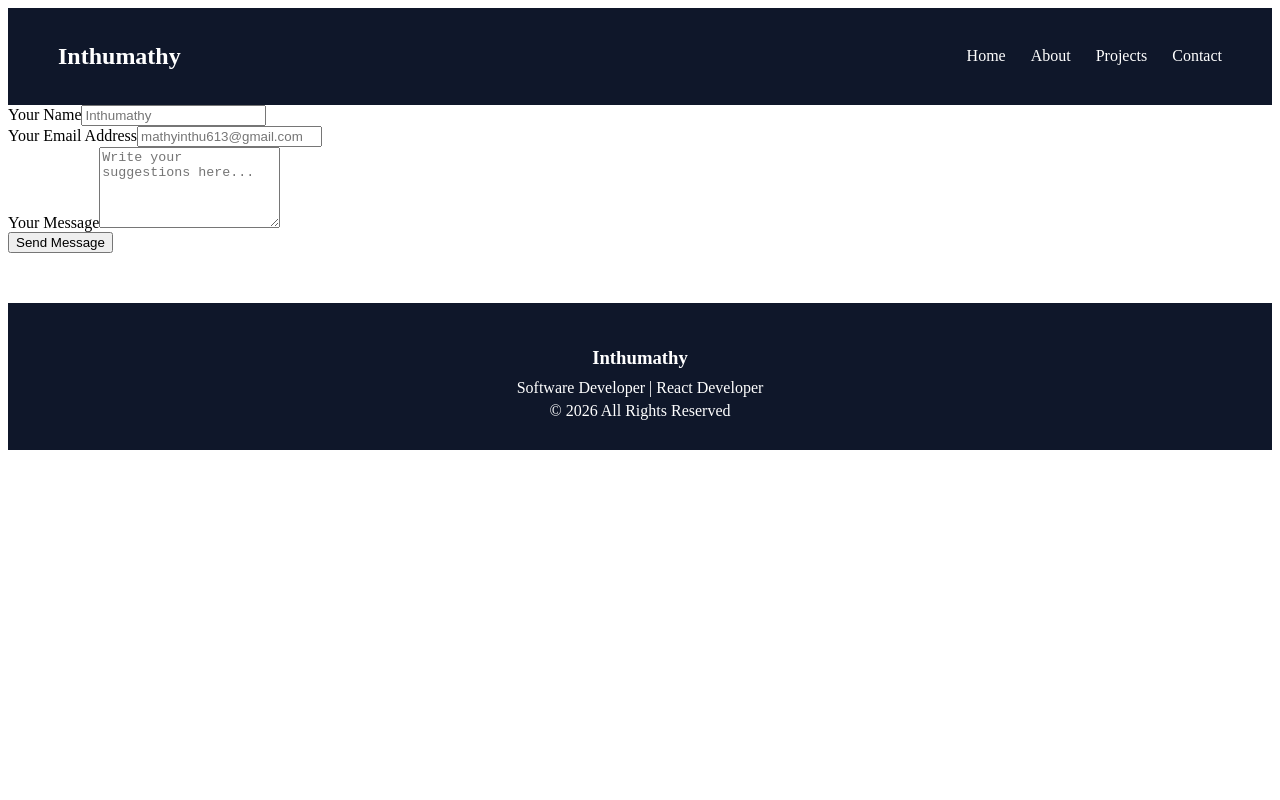
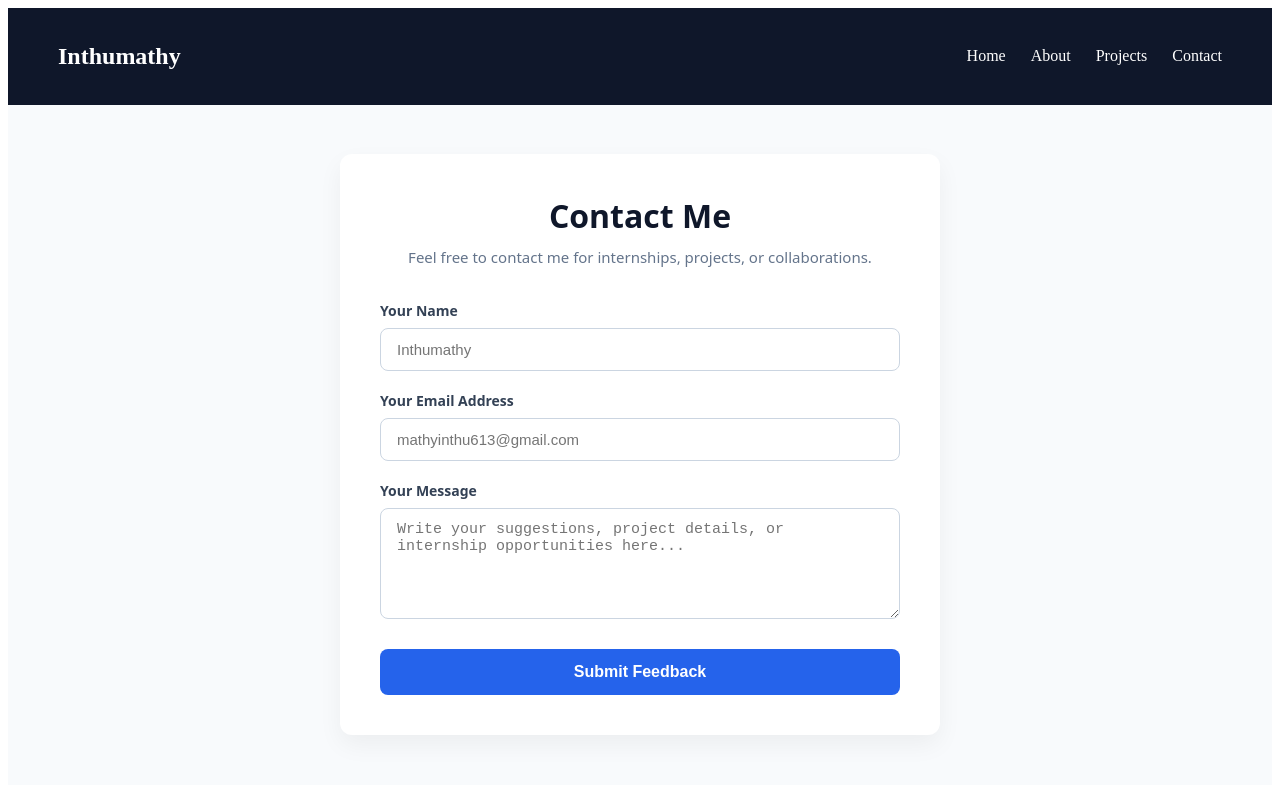
Before and after one commit to Inthumathy/Portfolio-Inthumathy, a React (Vite) app in the folder CA_03/: page /contact in a window 1280 px wide. Shown: the top 800 px of the page. Built offline with nearby package versions, Linux system fonts and the light colour scheme.

Commit message:
style: overhaul layout configuration to modern centered card form layout

```diff
--- a/CA_03/src/components/ContactForm.jsx
+++ b/CA_03/src/components/ContactForm.jsx
@@ -1,42 +1,92 @@
+import { useState } from "react";
+
 function ContactForm() {
+  const [status, setStatus] = useState("");
 
-  const handleSubmit = (e) => {
+  const handleSubmit = async (e) => {
     e.preventDefault();
-    alert("Message Submitted Successfully!");
+    const form = e.target;
+    setStatus("Sending...");
+
+    const FORMSPREE_LINK = "https://formspree.io/f/xdavllpz";
+
+    try {
+      const response = await fetch(FORMSPREE_LINK, {
+        method: "POST",
+        body: new FormData(form),
+        headers: {
+          'Accept': 'application/json'
+        }
+      });
+
+      if (response.ok) {
+        setStatus("SUCCESS");
+        form.reset();
+      } else {
+        setStatus("ERROR");
+      }
+    } catch (error) {
+      setStatus("ERROR");
+    }
   };
 
   return (
-    <form onSubmit={handleSubmit}>
+    <div className="form-wrapper">
+      {status === "SUCCESS" && (
+        <div className="alert success-alert">
+          🎉 Thank you! Your message has been sent successfully.
+        </div>
+      )}
 
+      {status === "ERROR" && (
+        <div className="alert error-alert">
+          ❌ Oops! Something went wrong. Please try again.
+        </div>
+      )}
+
+      <form onSubmit={handleSubmit} className="feedback-form">
+        <div className="form-group">
+          <label htmlFor="name">Your Name</label>
           <input
             type="text"
-        placeholder="Enter Your Name"
+            id="name"
+            name="name"
+            placeholder="Inthumathy"
             required
           />
+        </div>
 
-      <br /><br />
-
+        <div className="form-group">
+          <label htmlFor="email">Your Email Address</label>
           <input
             type="email"
-        placeholder="Enter Your Email"
+            id="email"
+            name="email"
+            placeholder="mathyinthu613@gmail.com"
             required
           />
+        </div>
 
-      <br /><br />
+        <div className="form-group">
+          <label htmlFor="message">Your Message</label>
+          <textarea
+            id="message"
+            name="message"
+            rows="5"
+            placeholder="Write your suggestions, project details, or internship opportunities here..."
+            required
+          ></textarea>
+        </div>
 
-      <textarea
-        placeholder="Enter Your Message"
-        rows="5"
-        required
-      />
-
-      <br /><br />
-
-      <button type="submit">
-        Send Message
+        <button
+          type="submit"
+          className="submit-btn"
+          disabled={status === "Sending..."}
+        >
+          {status === "Sending..." ? "Sending Message..." : "Submit Feedback"}
         </button>
-
       </form>
+    </div>
   );
 }
 
--- a/CA_03/src/pages/Contact.jsx
+++ b/CA_03/src/pages/Contact.jsx
@@ -1,90 +1,18 @@
-import { useState } from "react";
+import "../styles/Contact.css";
+import ContactForm from "../components/ContactForm";
 
-function ContactForm() {
-  const [status, setStatus] = useState("");
-
-  const handleSubmit = async (e) => {
-    e.preventDefault();
-    const form = e.target;
-    setStatus("Sending...");
-
-    // Your exact formspree link
-    const FORMSPREE_LINK = "https://formspree.io/f/xdavllpz";
-
-    try {
-      const response = await fetch(FORMSPREE_LINK, {
-        method: "POST",
-        body: new FormData(form),
-        headers: {
-          'Accept': 'application/json'
-        }
-      });
-
-      if (response.ok) {
-        setStatus("SUCCESS");
-        form.reset(); // Clears form boxes completely
-      } else {
-        setStatus("ERROR");
-      }
-    } catch (error) {
-      setStatus("ERROR");
-    }
-  };
-
+function Contact() {
   return (
-    <div className="form-wrapper">
-      {status === "SUCCESS" && (
-        <div className="alert success-alert" style={{color: 'green', padding: '10px', textAlign: 'center'}}>
-          🎉 Message Sent Successfully! Check your Formspree dashboard now.
-        </div>
-      )}
-
-      {status === "ERROR" && (
-        <div className="alert error-alert" style={{color: 'red', padding: '10px', textAlign: 'center'}}>
-          ❌ Submission failed. Please verify your internet or endpoint link.
-        </div>
-      )}
-
-      <form onSubmit={handleSubmit}>
-        <div className="form-group">
-          <label htmlFor="name">Your Name</label>
-          <input
-            type="text"
-            id="name"
-            name="name"
-            placeholder="Inthumathy"
-            required
-          />
-        </div>
-
-        <div className="form-group">
-          <label htmlFor="email">Your Email Address</label>
-          <input
-            type="email"
-            id="email"
-            name="email"
-            placeholder="mathyinthu613@gmail.com"
-            required
-          />
-        </div>
-
-        <div className="form-group">
-          <label htmlFor="message">Your Message</label>
-          <textarea
-            id="message"
-            name="message"
-            rows="5"
-            placeholder="Write your suggestions here..."
-            required
-          ></textarea>
-        </div>
-
-        <button type="submit" disabled={status === "Sending..."}>
-          {status === "Sending..." ? "Sending..." : "Send Message"}
-        </button>
-      </form>
+    <div className="contact-page">
+      <div className="contact-container">
+        <h1>Contact Me</h1>
+        <p className="contact-subtitle">
+          Feel free to contact me for internships, projects, or collaborations.
+        </p>
+        <ContactForm />
+      </div>
     </div>
   );
 }
 
-export default ContactForm;
+export default Contact;
--- a/CA_03/src/styles/Contact.css
+++ b/CA_03/src/styles/Contact.css
@@ -1,45 +1,56 @@
-/* Container for the entire page section */
-.contact {
-    max-width: 600px;
-    margin: 60px auto;
-    padding: 40px;
-    background: #ffffff;
-    border-radius: 12px;
-    box-shadow: 0 4px 20px rgba(0, 0, 0, 0.05);
+/* Full page section alignment */
+.contact-page {
+    min-height: 75vh;
+    display: flex;
+    justify-content: center;
+    align-items: center;
+    padding: 40px 20px;
+    background-color: #f8fafc;
     font-family: system-ui, -apple-system, sans-serif;
 }
 
-/* Main title styling */
-.contact h1 {
-    text-align: center;
-    font-size: 30px;
-    color: #0f172a;
-    margin-bottom: 8px;
+/* Modern clean card layout wrapper */
+.contact-container {
+    background: #ffffff;
+    padding: 40px;
+    border-radius: 12px;
+    box-shadow: 0 10px 25px rgba(0, 0, 0, 0.05);
+    width: 100%;
+    max-width: 600px;
+    box-sizing: border-box;
 }
 
-/* Descriptive paragraph text */
-.contact p {
+/* Header typography */
+.contact-container h1 {
+    font-size: 32px;
+    color: #0f172a;
+    margin-top: 0;
+    margin-bottom: 8px;
     text-align: center;
+}
+
+.contact-subtitle {
     color: #64748b;
     font-size: 15px;
-    margin-bottom: 30px;
-    line-height: 1.5;
+    text-align: center;
+    margin-bottom: 32px;
+    line-height: 1.6;
+    margin-top: 0;
 }
 
-/* Flexbox layout to stack form groups nicely */
-.contact form {
+/* Inputs vertical stacking layout */
+.feedback-form {
     display: flex;
     flex-direction: column;
 }
 
-/* Wrapper for individual input sections */
 .form-group {
+    margin-bottom: 20px;
     display: flex;
     flex-direction: column;
-    margin-bottom: 20px;
 }
 
-/* Styles form labels perfectly above inputs */
+/* Smooth layout for form labels above input fields */
 .form-group label {
     font-size: 14px;
     font-weight: 600;
@@ -48,65 +59,63 @@
     text-align: left;
 }
 
-/* Clean, modern styling for your inputs & textarea */
-.contact input,
-.contact textarea {
-    padding: 14px;
+/* Professional text fields */
+.form-group input,
+.form-group textarea {
+    padding: 12px 16px;
+    font-size: 15px;
     border: 1px solid #cbd5e1;
     border-radius: 8px;
-    font-size: 15px;
     background-color: #ffffff;
     color: #0f172a;
     transition: all 0.2s ease-in-out;
     width: 100%;
-    box-sizing: border-box; /* Prevents text elements from popping outside boxes */
+    box-sizing: border-box;
 }
 
-/* Interactive focus glow effect matching your theme color */
-.contact input:focus,
-.contact textarea:focus {
+/* Clean blue focus halo highlights */
+.form-group input:focus,
+.form-group textarea:focus {
     outline: none;
     border-color: #2563eb;
     box-shadow: 0 0 0 3px rgba(37, 99, 235, 0.15);
 }
 
-/* Professional blue action button styling */
-.contact button {
-    background: #2563eb;
-    color: white;
-    border: none;
+/* Premium full-width blue button */
+.submit-btn {
+    width: 100%;
     padding: 14px;
-    border-radius: 8px;
     font-size: 16px;
     font-weight: 600;
+    color: #ffffff;
+    background-color: #2563eb;
+    border: none;
+    border-radius: 8px;
     cursor: pointer;
     transition: background-color 0.2s ease, transform 0.1s ease;
     margin-top: 10px;
 }
 
-/* Hover state changes color smoothly */
-.contact button:hover {
-    background: #1d4ed8;
+.submit-btn:hover {
+    background-color: #1d4ed8;
 }
 
-/* Active state creates a subtle physical press feedback */
-.contact button:active {
+.submit-btn:active {
     transform: scale(0.99);
 }
 
-/* Disabled state when sending the email */
-.contact button:disabled {
+.submit-btn:disabled {
     background-color: #93c5fd;
     cursor: not-allowed;
 }
 
-/* Beautiful dynamic notification alert banners */
+/* Alerts banners design */
 .alert {
-    padding: 12px 16px;
+    padding: 14px;
     border-radius: 8px;
     font-size: 14px;
     font-weight: 500;
-    margin-bottom: 20px;
+    margin-bottom: 24px;
     text-align: center;
 }
 
```
Lines whose indentation alone changed are shown as unchanged.
